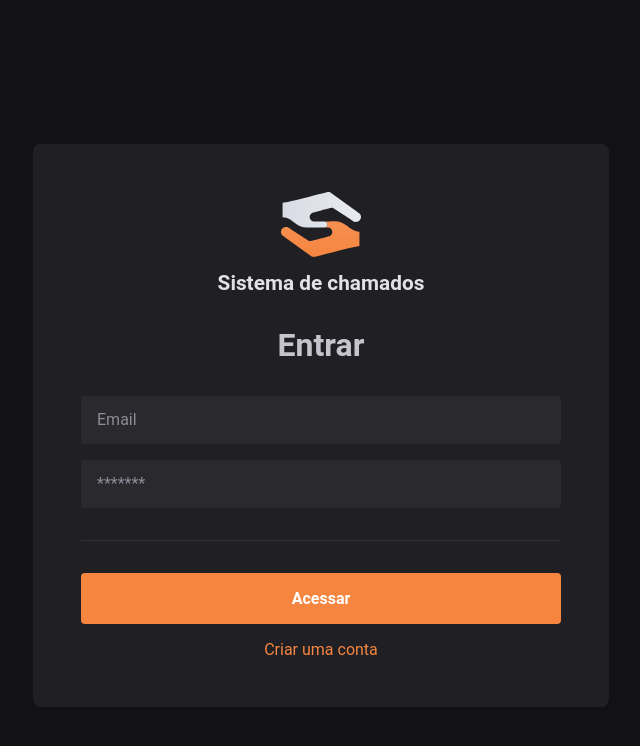
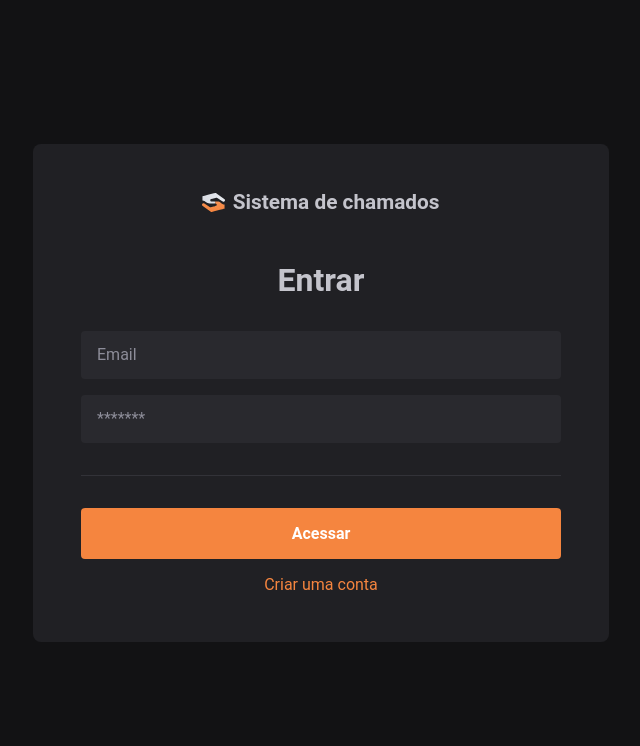
Before and after one commit to ItamarJoire/calling-system, a React (Vite) app: page / in a window 1280 px wide. Shown: the top 746 px of the page, without its empty margins (319-959 px from the left). Built offline with nearby package versions, Linux system fonts and the light colour scheme; no server answers.

Commit message:
completed

```diff
--- a/src/pages/signIn.jsx
+++ b/src/pages/signIn.jsx
@@ -23,8 +23,10 @@ export function SignIn(){
   return(
     <aside className={styles.sidebar}>
       <div className={styles.profile}>
-        <img src={Logo} alt="" />
-        <strong>Sistema de chamados</strong>
+        <div style={{ display: 'flex', justifyContent: 'center', alignItems: 'center', gap: '8px', marginBottom: '3rem'}}>
+          <img src={Logo} alt="" />
+          <strong>Sistema de chamados</strong>
+        </div>
         <span>Entrar</span>
       </div>
 
--- a/src/pages/signIn.module.css
+++ b/src/pages/signIn.module.css
@@ -1,4 +1,4 @@
-.sidebar{
+.sidebar {
   max-width: 36rem;
   margin: 9rem auto;
   padding: 3rem 3rem;
@@ -8,7 +8,7 @@
   overflow: hidden;
 }
 
-.profile{
+.profile {
   display: flex;
   flex-direction: column;
   align-items: center;
@@ -16,14 +16,12 @@
   text-align: center;
 }
 
-.profile img{
-  width: 5rem;
+.profile img {
+  width: 1.4rem;
 }
 
 .profile strong {
-  margin-top: 1rem;
-  margin-bottom: 2rem;
-  color: var(--gray-100);
+  color: var(--gray-300);
   line-height: 1;
   font-size: 1.3rem;
 }
@@ -50,35 +48,35 @@
   display: flex;
 }
 
-.sidebar form input::placeholder{
+.sidebar form input::placeholder {
   color: var(--gray-400);
 }
 
-.line{
+.line {
   border-top: 1px solid var(--gray-600);
   width: 100%;
   margin: 0 auto;
   margin-top: 2rem;
 }
 
-.link{
+.link {
   margin-top: 1rem;
   text-align: center;
 }
 
-.link a{
+.link a {
   text-decoration: none;
   color: var(--primary-500);
 
   transition: opacity 0.1s;
 }
 
-.link a:hover{
-  opacity: .6;
+.link a:hover {
+  opacity: 0.6;
 }
 
-@media (max-width: 768px){
-  .sidebar{
+@media (max-width: 768px) {
+  .sidebar {
     max-width: 90%;
   }
 }
--- a/src/pages/signUp.jsx
+++ b/src/pages/signUp.jsx
@@ -33,8 +33,10 @@ export function SignUp(){
   return(
     <aside className={styles.sidebar}>
       <div className={styles.profile}>
-        <img src={Logo} alt="" />
-        <strong>Sistema de chamados</strong>
+        <div style={{ display: 'flex', justifyContent: 'center', alignItems: 'center', gap: '8px', marginBottom: '3rem'}}>
+          <img src={Logo} alt="" />
+          <strong>Sistema de chamados</strong>
+        </div>
         <span>Cadastar nova conta</span>
       </div>
 
--- a/src/pages/signUp.module.css
+++ b/src/pages/signUp.module.css
@@ -1,4 +1,4 @@
-.sidebar{
+.sidebar {
   max-width: 36rem;
   margin: 9rem auto;
   padding: 3rem 1rem;
@@ -8,7 +8,7 @@
   overflow: hidden;
 }
 
-.profile{
+.profile {
   display: flex;
   flex-direction: column;
   align-items: center;
@@ -16,14 +16,12 @@
   text-align: center;
 }
 
-.profile img{
-  width: 5rem;
+.profile img {
+  width: 1.4rem;
 }
 
 .profile strong {
-  margin-top: 1rem;
-  margin-bottom: 2rem;
-  color: var(--gray-100);
+  color: var(--gray-300);
   line-height: 1;
   font-size: 1.3rem;
 }
@@ -50,35 +48,35 @@
   display: flex;
 }
 
-.sidebar form input::placeholder{
+.sidebar form input::placeholder {
   color: var(--gray-400);
 }
 
-.line{
+.line {
   border-top: 1px solid var(--gray-600);
   width: 90%;
   margin: 0 auto;
   margin-top: 2rem;
 }
 
-.link{
+.link {
   margin-top: 1rem;
   text-align: center;
 }
 
-.link a{
+.link a {
   text-decoration: none;
   color: var(--primary-500);
 
   transition: opacity 0.1s;
 }
 
-.link a:hover{
-  opacity: .6;
+.link a:hover {
+  opacity: 0.6;
 }
 
-@media (max-width: 768px){
-  .sidebar{
+@media (max-width: 768px) {
+  .sidebar {
     max-width: 90%;
   }
 }
```
